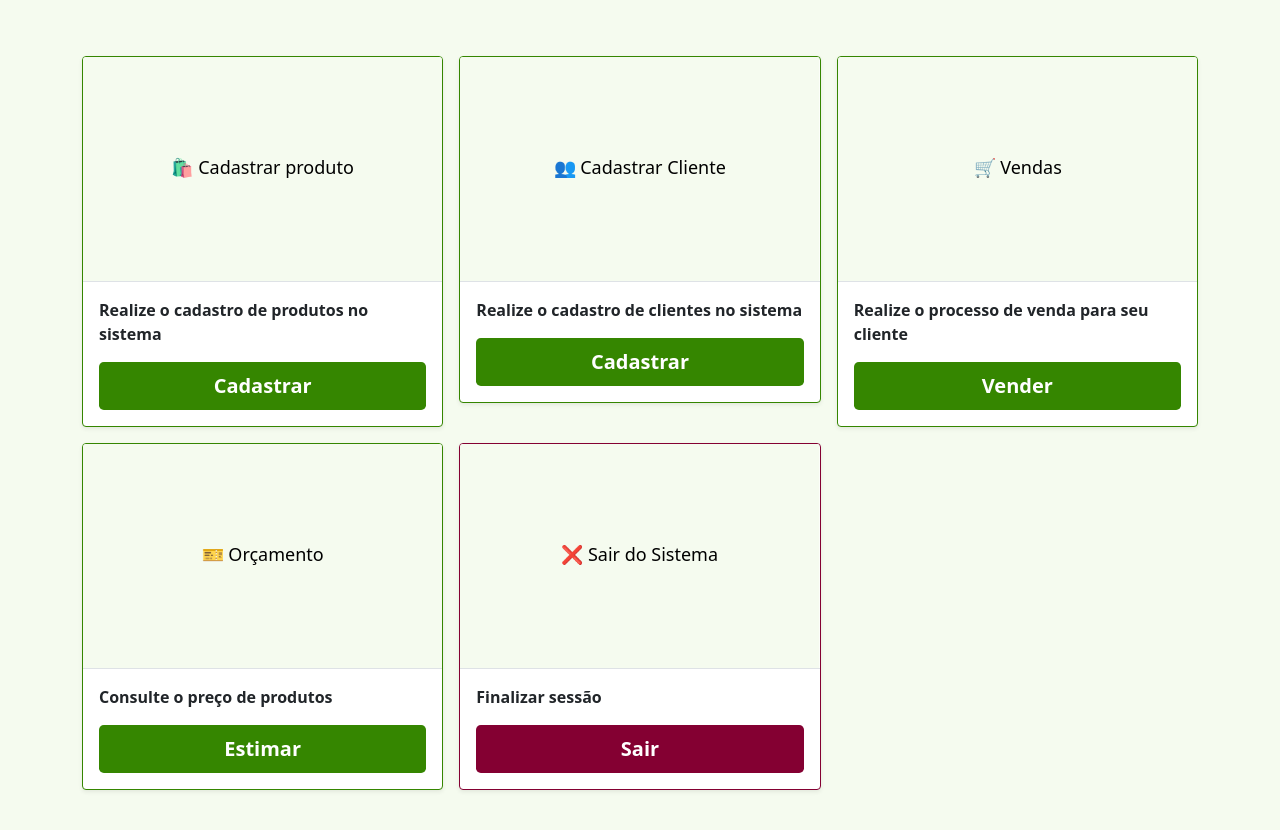
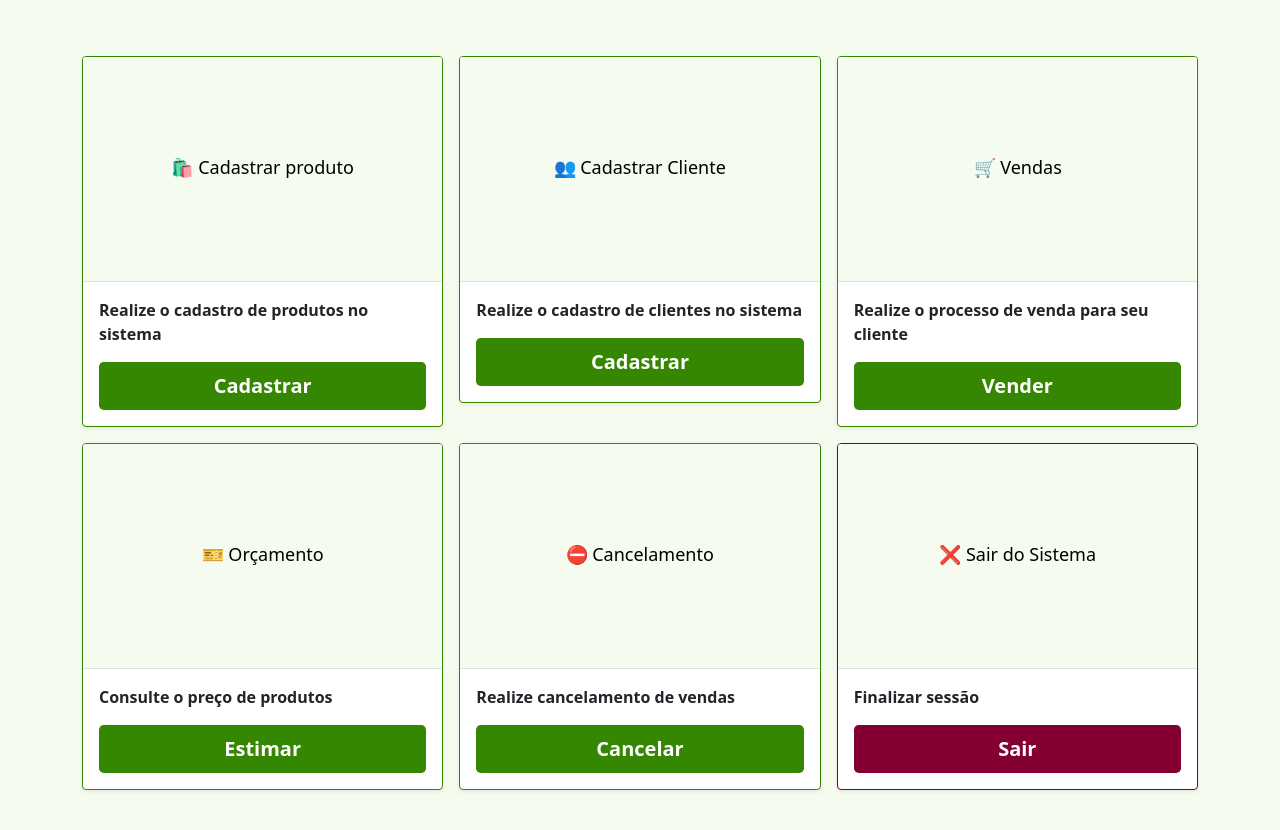
Before and after one commit to JA-Lourenco/GeeKings, a plain HTML site: page public/home.html in a window 1280 px wide. Shown: the part 88-918 px from the top of the page. Drawn offline with Linux system fonts and the light colour scheme.

Commit message:
Adicionando tela de módulo de cancelamento

```diff
--- a/public/home.html
+++ b/public/home.html
@@ -84,6 +84,19 @@
               </div>
 
               <div class="col">
+                <div class="card shadow-sm borda-home">
+                  <svg class="bd-placeholder-img card-img-top border-bottom" width="100%" height="225" xmlns="http://www.w3.org/2000/svg" role="img" aria-label="Placeholder: Thumbnail" preserveAspectRatio="xMidYMid slice" focusable="false"><title>Placeholder</title><rect width="100%" height="100%" fill="#F5FBEF"/><text x="50%" y="50%" fill="#000" dy=".3em">&#9940; Cancelamento</text></svg>
+
+                  <div class="card-body">
+                    <p class="card-text">Realize cancelamento de vendas</p>
+                    <div class="d-flex justify-content-between align-items-center">
+                      <a href="#" class="w-100 btn btn-lg botao">Cancelar</a>
+                    </div>
+                  </div>
+                </div>
+              </div>
+
+              <div class="col">
                 <div class="card shadow-sm borda-sair">
                   <svg class="bd-placeholder-img card-img-top border-bottom" width="100%" height="225" xmlns="http://www.w3.org/2000/svg" role="img" aria-label="Placeholder: Thumbnail" preserveAspectRatio="xMidYMid slice" focusable="false"><title>Placeholder</title><rect width="100%" height="100%" fill="#F5FBEF"/><text x="50%" y="50%" fill="#000" dy=".3em">&#10060; Sair do Sistema</text></svg>
 
```
Also changed, not shown: public/client.html (+5 -1 lines).
